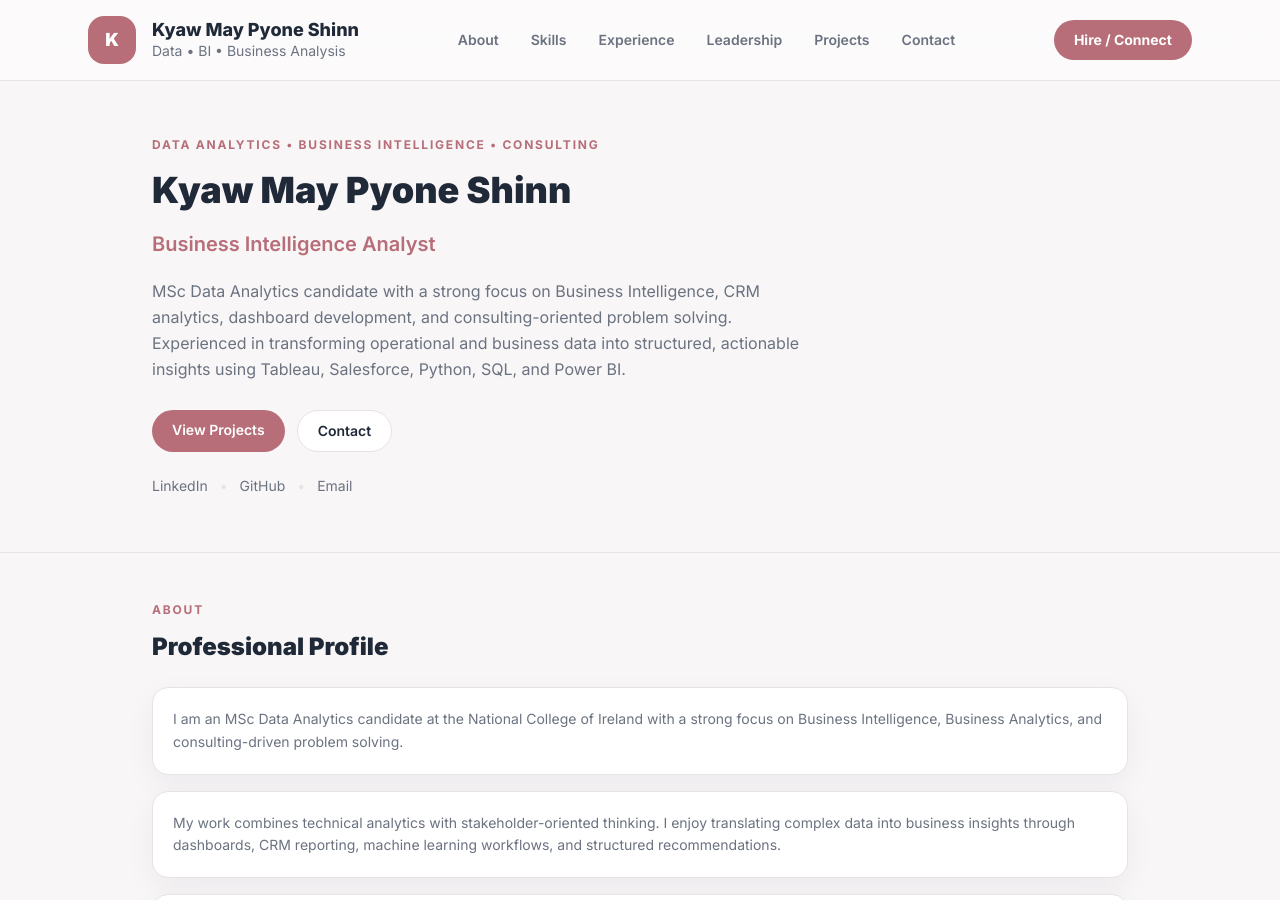
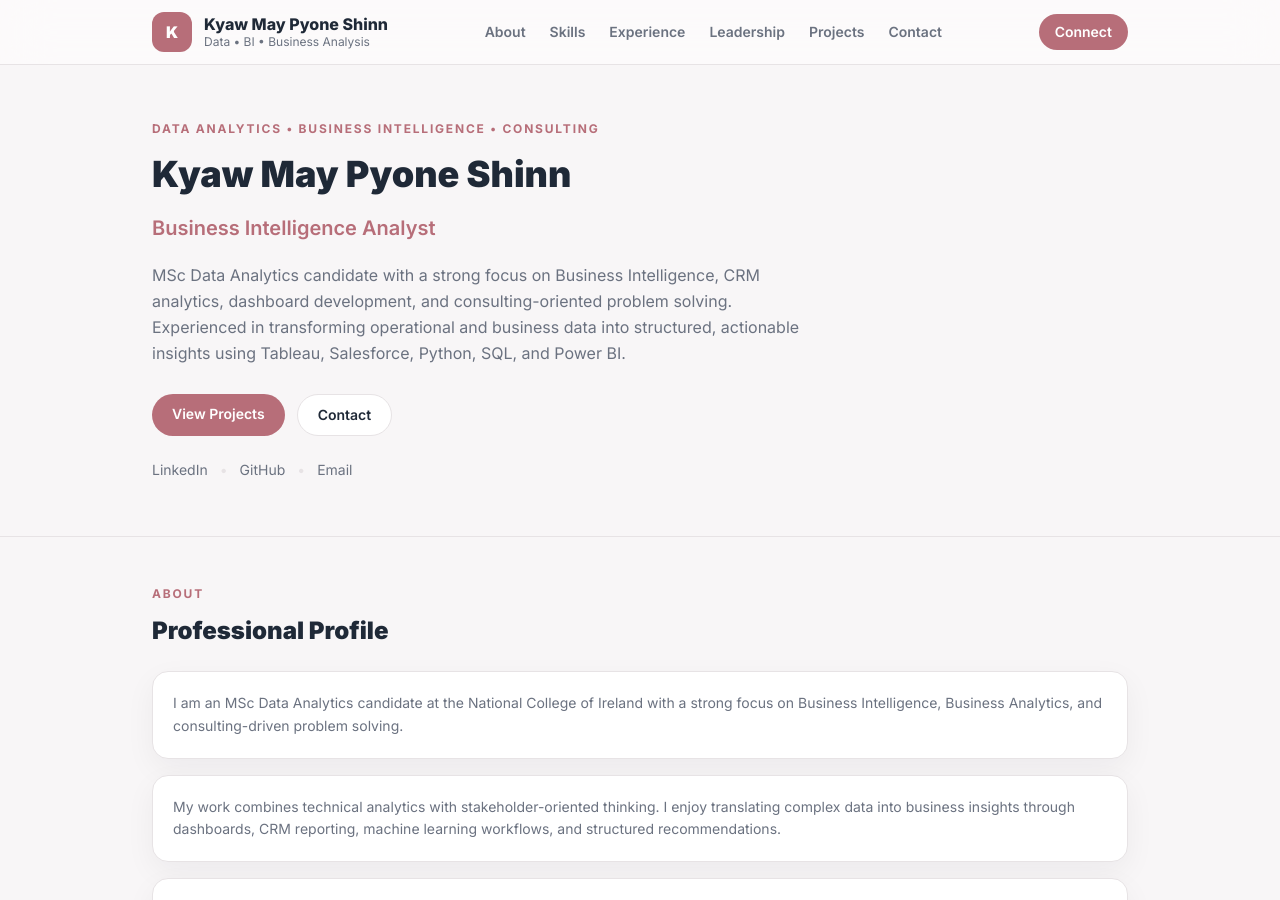
Before and after one commit to Kyaw-May-Pyone-Shinn/Kyaw-May-Pyone-Shinn.github.io, a Jekyll site: the page built from index.md, in a window 1280 px wide and 900 px high. Built offline with Jekyll 4.4.1, drawn with Linux system fonts in a browser that asks for light colours; nearby versions of some CDN libraries.

Commit message:
Update default.html

```diff
--- a/_layouts/default.html
+++ b/_layouts/default.html
@@ -13,29 +13,31 @@
 
 <header class="fixed top-0 w-full z-50 bg-nav/90 backdrop-blur-xl border-b border-border">
 
-  <div class="max-w-6xl mx-auto px-6 h-20 flex items-center justify-between">
+  <div class="max-w-5xl mx-auto px-6 h-16 flex items-center justify-between">
 
     <!-- LOGO -->
-    <a href="#home" class="flex items-center gap-4">
+    <a href="#home" class="flex items-center gap-3">
 
-      <div class="w-12 h-12 rounded-2xl bg-accent text-white flex items-center justify-center font-black text-lg">
+      <div class="w-10 h-10 rounded-xl bg-accent text-white flex items-center justify-center font-black text-base">
         K
       </div>
 
       <div>
-        <h1 class="font-extrabold text-lg leading-tight">
+
+        <h1 class="font-extrabold text-base leading-tight">
           Kyaw May Pyone Shinn
         </h1>
 
-        <p class="text-sm text-muted">
+        <p class="text-xs text-muted">
           Data • BI • Business Analysis
         </p>
+
       </div>
 
     </a>
 
     <!-- NAV -->
-    <nav class="hidden md:flex gap-8 text-sm font-semibold text-muted">
+    <nav class="hidden md:flex gap-6 text-sm font-semibold text-muted">
 
       <a href="#about" class="nav-link">About</a>
       <a href="#skills" class="nav-link">Skills</a>
@@ -48,9 +50,9 @@
 
     <!-- CTA -->
     <a href="#contact"
-       class="hidden md:inline-flex px-5 py-2.5 rounded-full bg-accent text-white text-sm font-bold hover:bg-accentDark transition">
+       class="hidden md:inline-flex px-4 py-2 rounded-full bg-accent text-white text-sm font-semibold hover:bg-accentDark transition">
 
-      Hire / Connect
+      Connect
 
     </a>
 
@@ -58,11 +60,11 @@
 
 </header>
 
-<main class="pt-20">
+<main class="pt-16">
   {{ content }}
 </main>
 
-<footer class="border-t border-border py-8 mt-10 text-center text-sm text-muted">
+<footer class="border-t border-border py-6 mt-8 text-center text-xs text-muted">
   <p>
     © 2026 Kyaw May Pyone Shinn • Built with GitHub Pages & Jekyll
   </p>
```
